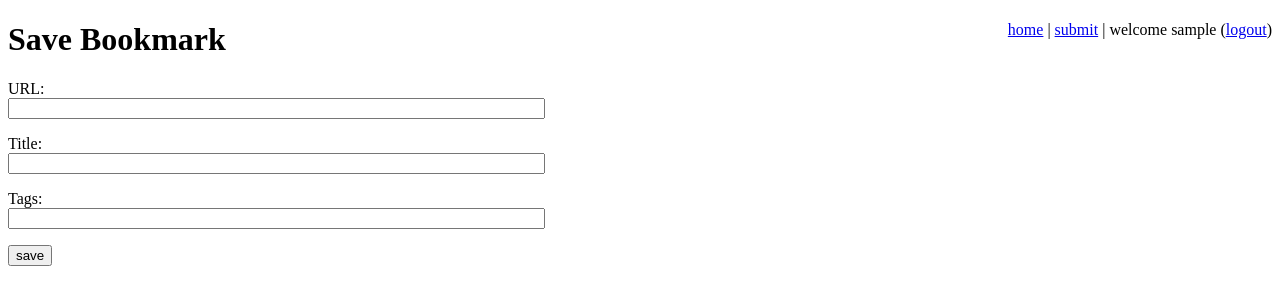
After one commit to mujib-programmer/pinmark, a Django app: page /save/ in a window 1280 px wide. The commit adds this page. Shown: the top 305 px of the page. Run offline with Django 3.2, Linux system fonts and the light colour scheme; the visitor is signed in with stand-in values (Sample User, id 1).

Commit message:
add form for new bookmark input with tags. display tags on bookmark list user.

```diff
--- a/bookmarks/forms.py
+++ b/bookmarks/forms.py
@@ -31,3 +31,20 @@ class RegistrationForm(forms.Form):
             return username
 
         raise forms.ValidationError('Username is already taken.')
+
+class BookmarkSaveForm(forms.Form):
+    url = forms.URLField(
+        label='URL',
+        widget=forms.TextInput(attrs={'size':64})
+    )
+
+    title = forms.CharField(
+        label='Title',
+        widget=forms.TextInput(attrs={'size':64})
+    )
+
+    tags = forms.CharField(
+        label='Tags',
+        required=False,
+        widget=forms.TextInput(attrs={'size':64})
+    )
--- a/bookmarks/views.py
+++ b/bookmarks/views.py
@@ -1,10 +1,12 @@
 from django.http import HttpResponse, Http404, HttpResponseRedirect
 from django.contrib.auth.models import User
-from django.shortcuts import render
+from django.shortcuts import render, get_object_or_404
 from django.template import Context
 from django.template.loader import get_template
 from django.contrib.auth import logout
+from django.contrib.auth.decorators import login_required
 from bookmarks.forms import *
+from bookmarks.models import *
 
 def main_page(request):
     template = 'main_page.html'
@@ -17,23 +19,16 @@ def main_page(request):
     return render(request, template, variables)
 
 def user_page(request, username):
-    try:
-        user = User.objects.get(username=username)
-    except:
-        raise Http404('Requested user not found.')
-
-    bookmarks = user.bookmark_set.all()
-
-    template = get_template('user_page.html')
+    user = get_object_or_404(User, username=username)
+    bookmarks = user.bookmark_set.order_by('-id')
 
     variables = Context({
         'username': username,
-        'bookmarks': bookmarks
+        'bookmarks': bookmarks,
+        'show_tags': True
     })
 
-    output = template.render(variables)
-
-    return HttpResponse(output)
+    return render(request, 'user_page.html', variables)
 
 def logout_page(request):
     logout(request)
@@ -58,3 +53,48 @@ def register_page(request):
     variables = { 'form': form }
 
     return render(request, 'registration/register.html', variables)
+
+@login_required
+def bookmark_save_page(request):
+    if request.method == 'POST':
+        form = BookmarkSaveForm(request.POST)
+
+        if form.is_valid():
+            # create or get link.
+            link, dummy = Link.objects.get_or_create(
+                url=form.cleaned_data.get('url')
+            )
+
+            # create or get bookmark
+            bookmark, created = Bookmark.objects.get_or_create(
+                user=request.user,
+                link=link
+            )
+
+            # update bookmark title
+            bookmark.title = form.cleaned_data.get('title')
+
+            # if the bookmark is being updated, clear old tag list.
+            if not created:
+                bookmark.tag_set.clear()
+
+            # create new tag list
+            tag_names = form.cleaned_data.get('tags').split()
+            for tag_name in tag_names:
+                tag, dummy = Tag.objects.get_or_create(name=tag_name)
+                bookmark.tag_set.add(tag)
+
+            # save bookmark to database
+            bookmark.save()
+
+            return HttpResponseRedirect('/user/%s/' % request.user.username)
+
+        else:
+            print(form.errors)
+
+    else:
+        form = BookmarkSaveForm()
+
+    variables = {'form': form}
+
+    return render(request, 'bookmark_save.html', variables)
--- a/pinmark/settings.py
+++ b/pinmark/settings.py
@@ -114,3 +114,6 @@ STATIC_PATH = os.path.join(BASE_DIR,'static')
 STATICFILES_DIRS = (
     STATIC_PATH,
 )
+
+# setting up login_url
+LOGIN_URL = '/login/'
--- a/pinmark/urls.py
+++ b/pinmark/urls.py
@@ -19,10 +19,17 @@ from bookmarks.views import *
 
 urlpatterns = [
     url(r'^admin/', include(admin.site.urls)),
+
+    # Browsing
     url(r'^$', main_page),
     url(r'^user/(?P<username>\w+)/$', user_page),
+
+    # Session management
     url(r'^login/$', 'django.contrib.auth.views.login'),
     url(r'^logout/$', logout_page),
     url(r'^register/$', register_page),
 
+    # Account management
+    url(r'^save/$', bookmark_save_page),
+
 ]
--- a/static/css/style.css
+++ b/static/css/style.css
@@ -7,3 +7,10 @@
 input {
     display: block;
 }
+
+/* bookmark and tags */
+ul.tags, ul.tags li {
+    display: inline;
+    margin: 0;
+    padding: 0;
+}
--- a/templates/base.html
+++ b/templates/base.html
@@ -10,6 +10,7 @@
         <div id="nav">
             <a href="/">home</a> |
             {% if user.is_authenticated %}
+                <a href="/save/">submit</a> |
                 welcome {{ user.username }}
                 (<a href="/logout">logout</a>)
             {% else %}
--- /dev/null
+++ b/templates/bookmark_save.html
@@ -0,0 +1,13 @@
+{% extends "base.html" %}
+
+{% block title %}Save Bookmark{% endblock %}
+
+{% block head %}Save Bookmark{% endblock %}
+
+{% block content %}
+    <form method="post" action=".">
+        {% csrf_token %}
+        {{ form.as_p }}
+        <input type="submit" value="save" />
+    </form>
+{% endblock %}
```
Also changed, not shown: bookmarks/models.py (+9 -0 lines), templates/bookmark_list.html (added, +32 -0 lines), templates/user_page.html (+1 -10 lines).
